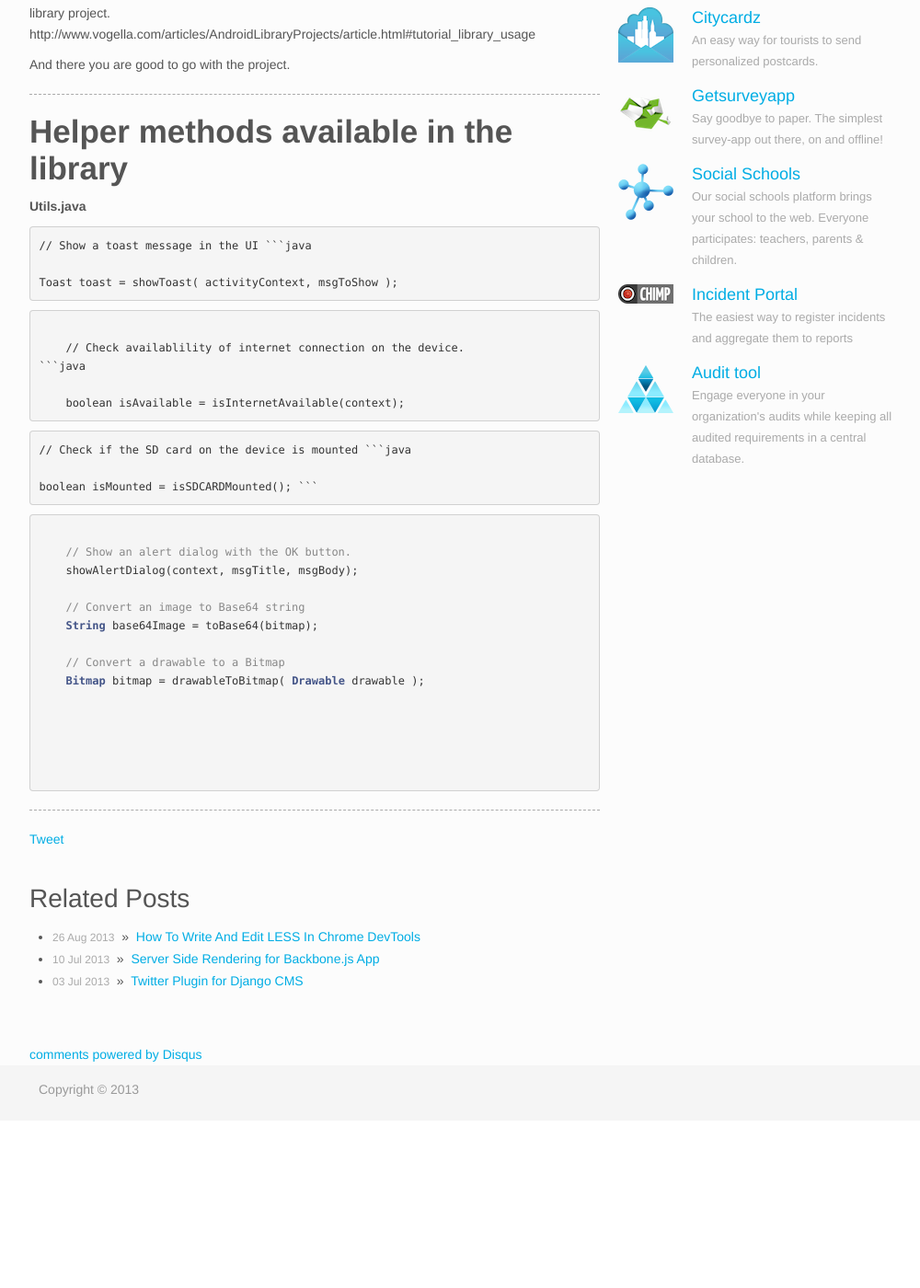
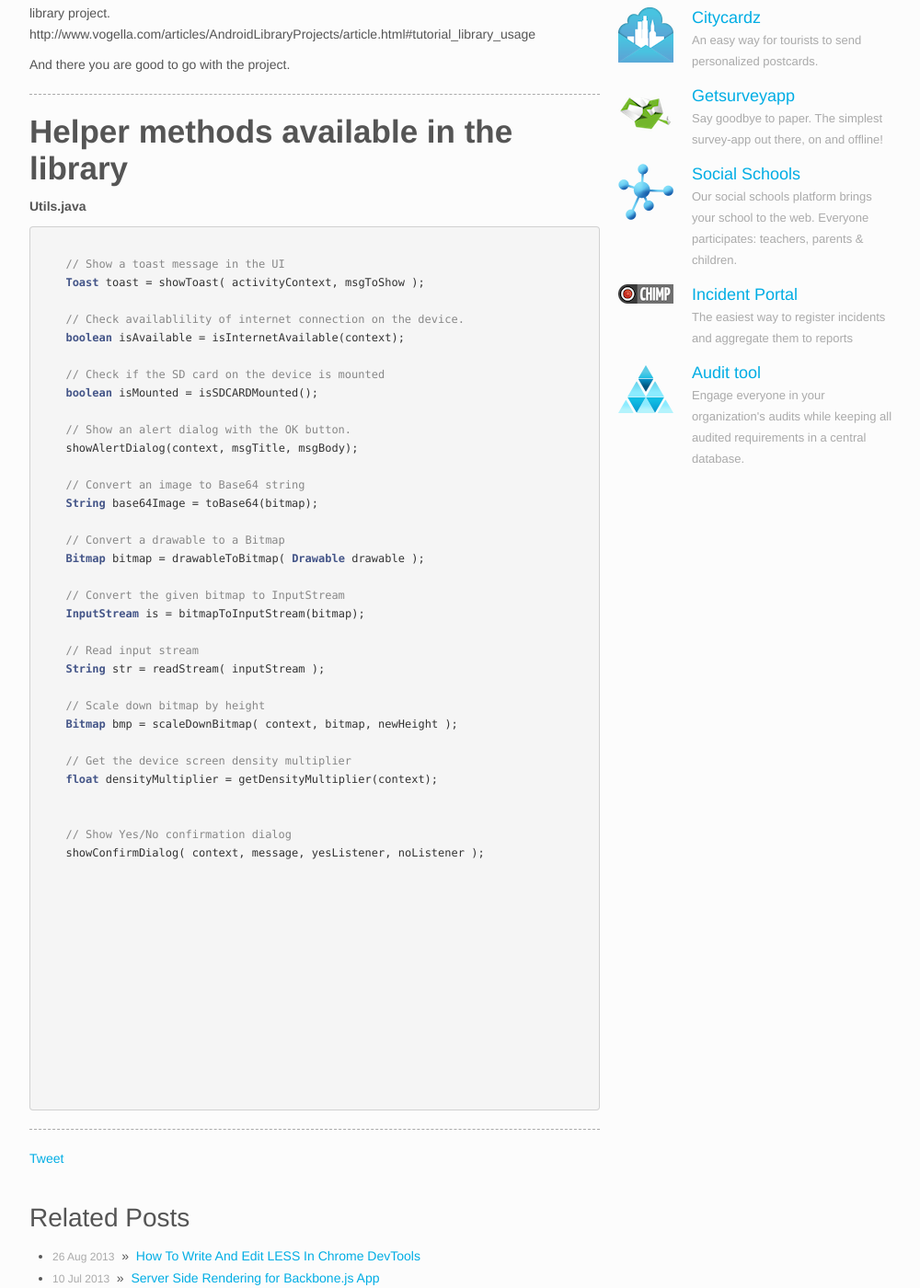
Before and after one commit to maddy9859/devlog, a Jekyll site: the page built from _posts/2013-07-13-Android-Utilities.md, in a window 1280 px wide and 1400 px high, scrolled down 689 px. Shown: the whole window at 92% size, without its empty margins (138-1138 px from the left). Built offline with Jekyll 4.4.1, drawn with Linux system fonts in a browser that asks for light colours; Markdown is read by kramdown in place of the engine named in the settings; comment, search, counter and statistics services are not loaded; before the commit the page ends 1907 px from its top, so only the background shows below that.

Commit message:
More method info has been added

````diff
--- a/_posts/2013-07-13-Android-Utilities.md
+++ b/_posts/2013-07-13-Android-Utilities.md
@@ -38,26 +38,16 @@ Helper methods available in the library
 
 **Utils.java**
 
-    // Show a toast message in the UI
 ```java
 
+    // Show a toast message in the UI
     Toast toast = showToast( activityContext, msgToShow );
 
-```
-
     // Check availablility of internet connection on the device.
-```java
-
     boolean isAvailable = isInternetAvailable(context);
-```
 
     // Check if the SD card on the device is mounted
-```java
-
     boolean isMounted = isSDCARDMounted();
-```
-
-```java
 
     // Show an alert dialog with the OK button.
     showAlertDialog(context, msgTitle, msgBody);
@@ -68,6 +58,30 @@ Helper methods available in the library
     // Convert a drawable to a Bitmap
     Bitmap bitmap = drawableToBitmap( Drawable drawable );
 
+    // Convert the given bitmap to InputStream
+    InputStream is = bitmapToInputStream(bitmap);
+
+    // Read input stream
+    String str = readStream( inputStream );
+
+    // Scale down bitmap by height
+    Bitmap bmp = scaleDownBitmap( context, bitmap, newHeight );
+
+    // Get the device screen density multiplier
+    float densityMultiplier = getDensityMultiplier(context);
+
+
+    // Show Yes/No confirmation dialog
+    showConfirmDialog( context, message, yesListener, noListener );
+
+
+
+
+
+
+
+
+
 
 
 
````
